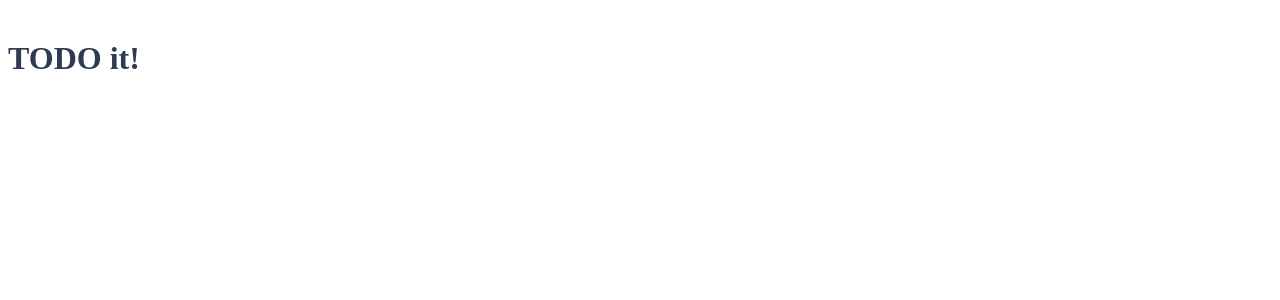
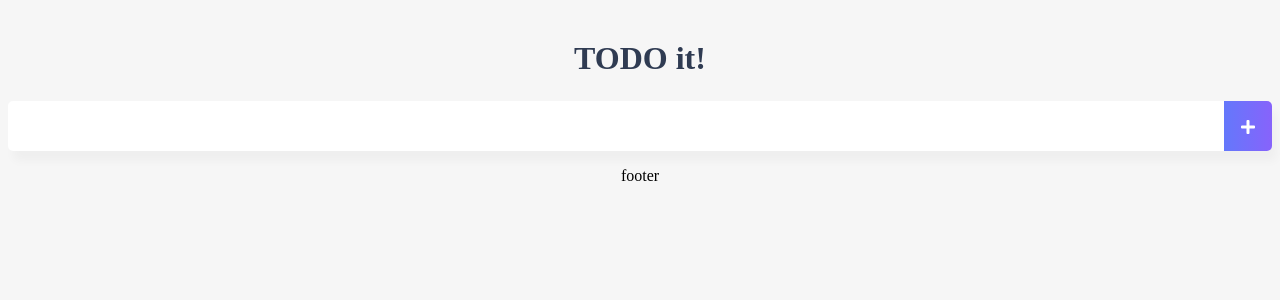
Before and after one commit to gwangho-y/Vuejs_project, a Vue app in the folder vue-intermediate/vue-todo/: page / in a window 1280 px wide. Shown: the top 300 px of the page. Built offline with nearby package versions, Linux system fonts and the light colour scheme.

Commit message:
todo 저장 기능 구현

```diff
--- a/vue-intermediate/vue-todo/src/App.vue
+++ b/vue-intermediate/vue-todo/src/App.vue
@@ -1,6 +1,9 @@
 <template>
   <div id="app">
     <TodoHeader/>
+    <todo-input></todo-input>
+    <todo-list/>
+    <todo-footer/>
 
   </div>
 </template>
@@ -22,5 +25,22 @@
 </script>
 
 <style>
+body {
+  text-align: center;
+  background-color: #F6F6F6;
+}
+
+input {
+  border-style: groove;
+  width: 200px;
+}
+
+button {
+  border-style: groove;
+}
+
+.shadow {
+  box-shadow: 5px 10px 10px rgba(0,0,0, 0.03);
+}
 
 </style>
--- a/vue-intermediate/vue-todo/src/components/TodoInput.vue
+++ b/vue-intermediate/vue-todo/src/components/TodoInput.vue
@@ -1,16 +1,62 @@
 <template>
-  <div>
-    input
+  <div class="inputBox shadow">
+    <input type="text" v-model="newTodoItem" v-on:keyup.enter="addTodo">
+<!--    <button v-on:click="addTodo">add</button>-->
+    <span class="addContainer" v-on:click="addTodo">
+      <i class="fas fa-plus addBtn"></i>
+    </span>
   </div>
 </template>
 
 <script>
 
 export default {
-  name: "TodoInput"
+  name: "TodoInput",
+  data: function () {
+    return {
+      newTodoItem: ""
+    }
+  },
+  methods: {
+    addTodo: function () {
+      localStorage.setItem(this.newTodoItem, this.newTodoItem)
+      this.clearInput()
+    },
+    clearInput: function() {
+      this.newTodoItem = ''
+    },
+  }
 }
 </script>
 
 <style scoped>
+input:focus {
+  outline: none;
+}
+
+.inputBox {
+  background: white;
+  height: 50px;
+  line-height: 50px;
+  border-radius: 5px;
+}
+
+.inputBox input {
+  border-style: none;
+  font-size: 0.9rem;
+}
+
+.addContainer {
+  float: right;
+  background: linear-gradient(to right, #6478FB, #8763FB);
+  display: block;
+  width: 3rem;
+  border-radius: 0 5px 5px 0;
+}
+
+.addBtn {
+  color: white;
+  vertical-align: middle;
+}
 
 </style>
--- a/vue-intermediate/vue-todo/src/components/TodoList.vue
+++ b/vue-intermediate/vue-todo/src/components/TodoList.vue
@@ -1,14 +1,37 @@
 <template>
   <div>
-    list
+    <ul>
+      <li v-for="todoitem in todoItems"> {{todoitem}}</li>
+    </ul>
   </div>
 </template>
 
 <script>
 
 export default {
-  name: "TodoList"
+  name: "TodoList",
+  data: function () {
+    return {
+      todoItems: []
+    }
+  },
+  created() {
+    // localStorage[Symbol.iterator] = function (){
+    //
+    // }
+
+    if (localStorage.length > 0) {
+      for (var i = 0; i< localStorage.length; i++) {
+        if (localStorage.key(i) === 'loglevel:webpack-dev-server') continue
+        this.todoItems.push(localStorage.key(i))
+      }
+    }
+    console.log(this.todoItems)
+  }
 }
+
+
+
 </script>
 
 <style scoped>
```
Also changed, not shown: vue-intermediate/vue-todo/index.html (+11 -0 lines).
